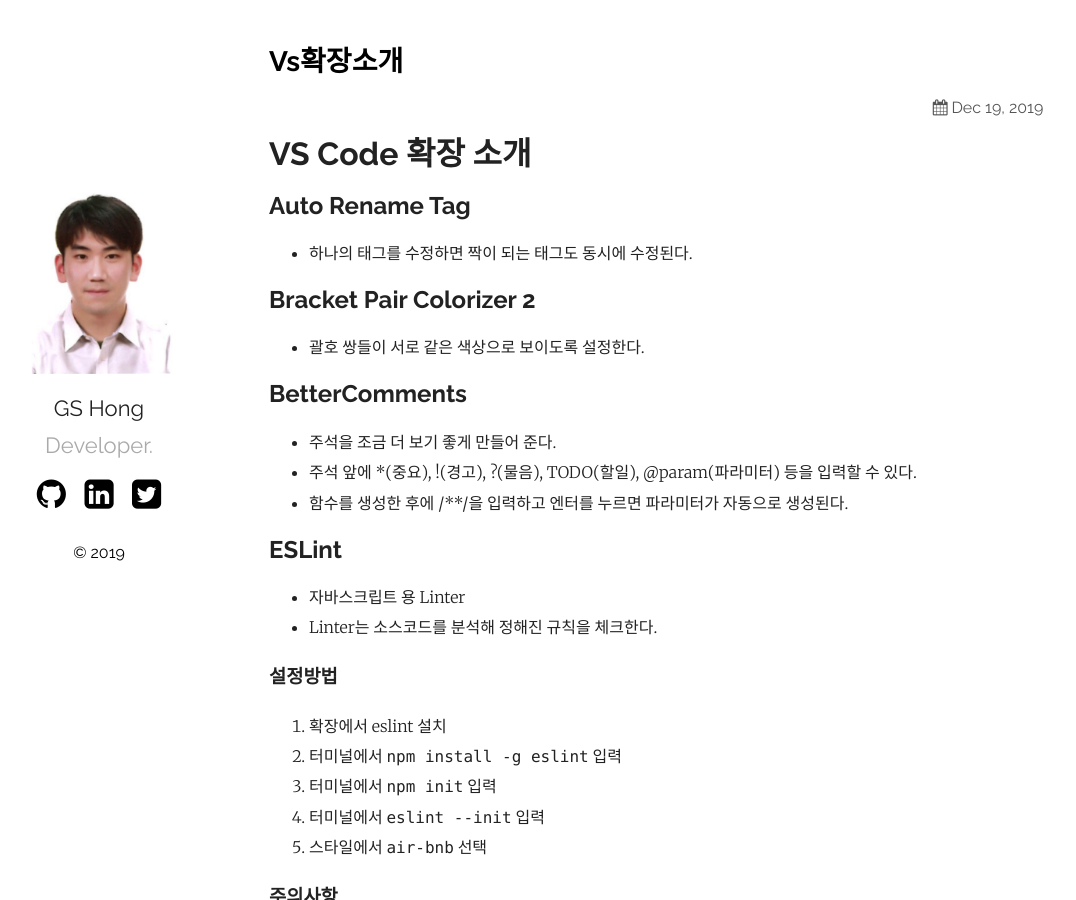
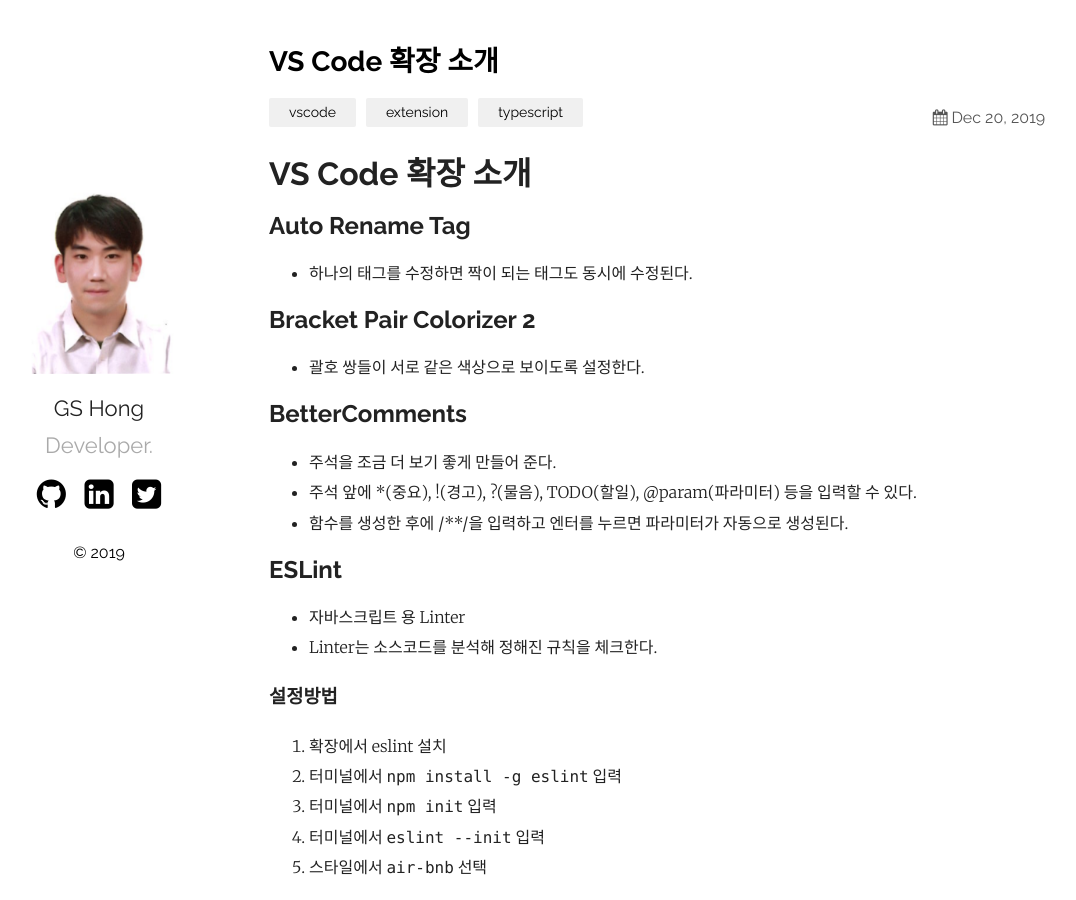
Before and after one commit to NurimOnsemiro/NurimOnsemiro.github.io, a Jekyll site: the page built from _posts/2019-12-19-VS확장소개.md, in a window 1280 px wide and 900 px high. Shown: the whole window, without its empty margins (86-1162 px from the left). Built offline with Jekyll 4.4.1, drawn with Linux system fonts in a browser that asks for light colours; our own code applies the rules of GitHub Pages for plain Markdown files.

Commit message:
Update 2019-12-19-VS확장소개.md

```diff
--- a/_posts/2019-12-19-VS확장소개.md
+++ b/_posts/2019-12-19-VS확장소개.md
@@ -1,3 +1,9 @@
+---
+title: "VS Code 확장 소개"
+date: 2019-12-19 20:02:00 -0900
+categories: vscode extension typescript
+---
+
 # VS Code 확장 소개
 
 ## Auto Rename Tag
```
